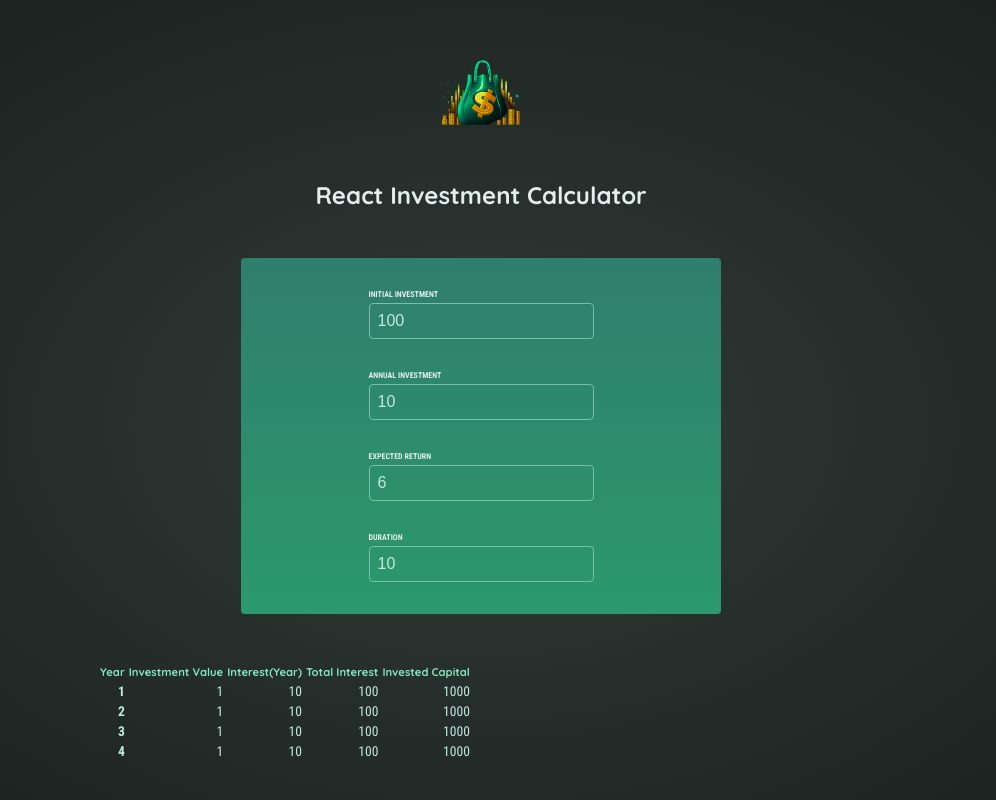
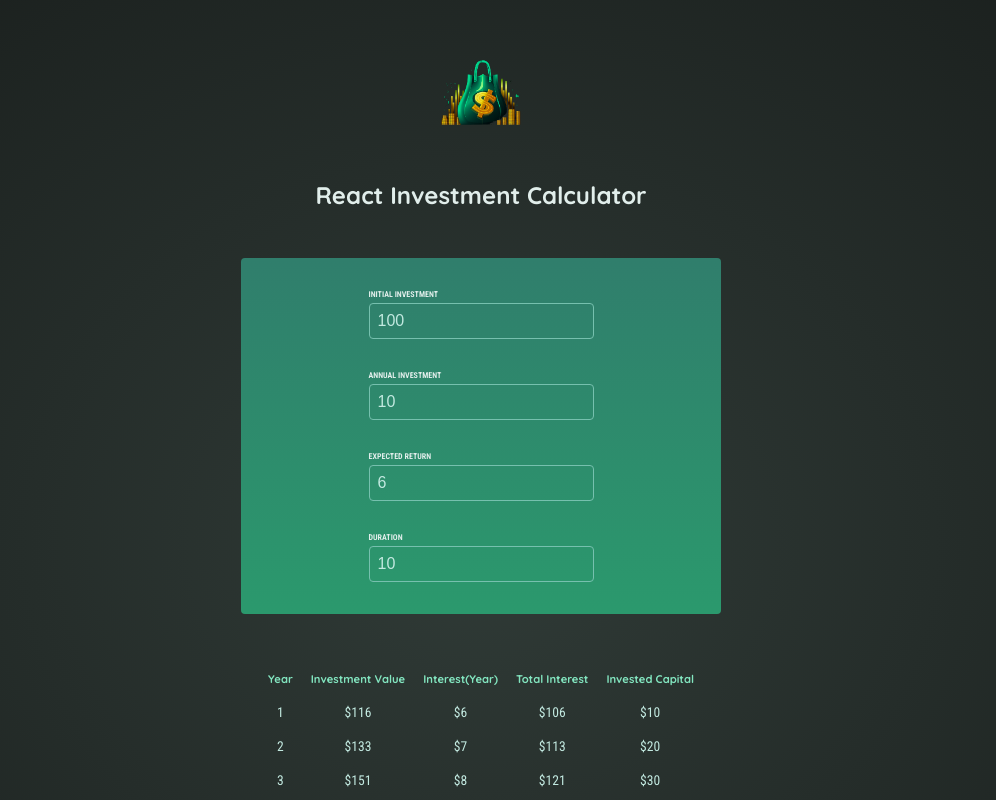
Before and after one commit to baidikov-roman-mi/investment-calculator, a React (Vite) app: page / in a window 1280 px wide. Shown: the top 800 px of the page, without its empty margins (159-1155 px from the left). Built offline with nearby package versions, Linux system fonts and the light colour scheme.

Commit message:
(Code): Finished with Table component and outputting

```diff
--- a/src/App.tsx
+++ b/src/App.tsx
@@ -18,7 +18,7 @@
   function handleChange(inputIdentifier: string, newValue: string) {
     setUserInput((prevUserInput) => {
       console.log("prevUserInput :", prevUserInput);
-
+      // like that
       return {
         ...prevUserInput,
         [inputIdentifier]: parseFloat(newValue),
--- a/src/components/table/Table.tsx
+++ b/src/components/table/Table.tsx
@@ -1,3 +1,4 @@
+import { calculateInvestmentResults, formatter } from "../../util/investment";
 interface Props {
   state: {
     initialInvestment: number;
@@ -8,8 +9,13 @@
 }
 
 const Table = ({ state }: Props) => {
-  console.log("state :", state);
+  const resData = calculateInvestmentResults(state);
+  console.log("resData :", resData);
 
+  const initialInvestment =
+    resData[0].valueEndOfYear -
+    resData[0].interest -
+    resData[0].annualInvestment;
   return (
     <>
       <section id="result" className="center">
@@ -24,34 +30,21 @@
             </tr>
           </thead>
           <tbody>
-            <tr>
-              <th scope="row">1</th>
-              <td>1</td>
-              <td>10</td>
-              <td>100</td>
-              <td>1000</td>
-            </tr>
-            <tr>
-              <th scope="row">2</th>
-              <td>1</td>
-              <td>10</td>
-              <td>100</td>
-              <td>1000</td>
-            </tr>
-            <tr>
-              <th scope="row">3</th>
-              <td>1</td>
-              <td>10</td>
-              <td>100</td>
-              <td>1000</td>
-            </tr>
-            <tr>
-              <th scope="row">4</th>
-              <td>1</td>
-              <td>10</td>
-              <td>100</td>
-              <td>1000</td>
-            </tr>
+            {resData.map((data) => {
+              const totalInterest =
+                data.valueEndOfYear - data.annualInvestment * data.year;
+              const totalAmountInvested = data.valueEndOfYear - totalInterest;
+
+              return (
+                <tr key={data.year}>
+                  <td>{data.year}</td>
+                  <td>{formatter.format(data.valueEndOfYear)}</td>
+                  <td>{formatter.format(data.interest)}</td>
+                  <td>{formatter.format(totalInterest)}</td>
+                  <td>{formatter.format(totalAmountInvested)}</td>
+                </tr>
+              );
+            })}
           </tbody>
         </table>
       </section>
--- a/src/index.scss
+++ b/src/index.scss
@@ -66,7 +66,6 @@
   padding: 1rem;
   table-layout: fixed;
   border-spacing: 1rem;
-  text-align: right;
   thead {
     font-size: 0.7rem;
     color: $green;
@@ -76,7 +75,13 @@
     font-size: 0.85rem;
     color: $white-green;
   }
+  th,
+  td {
+    padding: 0.5rem;
+  }
 }
 .center {
   text-align: center;
+  display: flex;
+  justify-content: center;
 }
```
